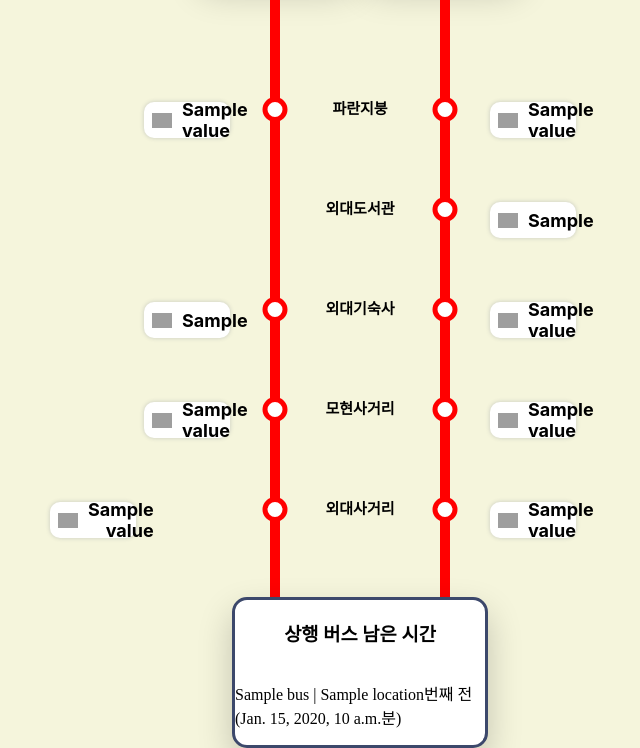
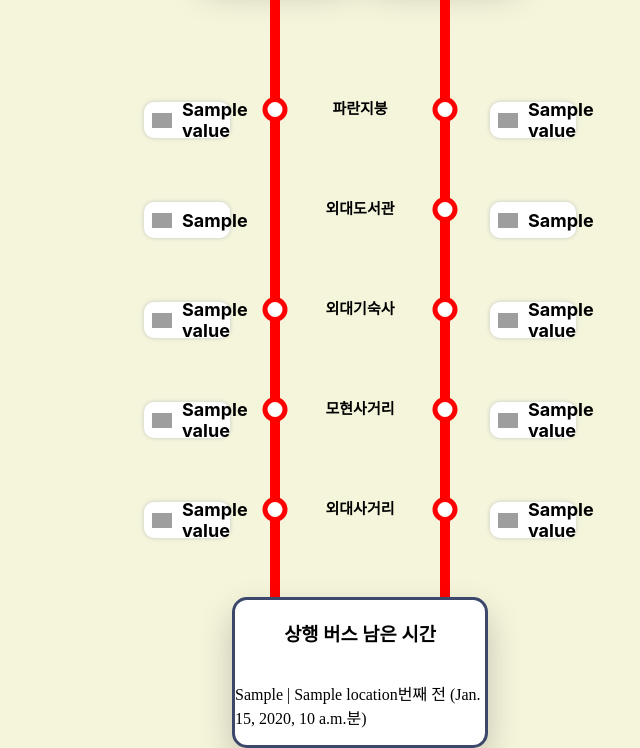
Before and after one commit to leestana01/Hufs_BusTime, a Django app: template bustimeline/UpBus/templates/bus_list.html in a window 1280 px wide. Shown: the part 255-1003 px from the top of the page, without its empty margins (280-920 px from the left). Run offline with Django 4.2, Linux system fonts and the light colour scheme; the template is opened without the code that fills it: most values are stand-ins (such as "Sample title", 1, 10 or a date in 2020); some libraries are stand-ins or nearby versions; some web fonts are replaced.

Commit message:
변경사항 반영

```diff
--- a/bustimeline/UpBus/templates/bus_list.html
+++ b/bustimeline/UpBus/templates/bus_list.html
@@ -243,7 +243,15 @@
 
                 <!--두번째 단락(도서관 부분)-->
                 <div class="div_center_red_station_red" id="big DIV2">
-                    <div class="bus-updiv-style"></div>
+
+                    <div class="bus-updiv-style" style="justify-content: right;">
+                        {% for value in downList.1 %}
+                        <div class="bus-div-style">
+                            <img class="bus-img">
+                            <p>{{ value }}</p>
+                        </div>
+                        {% endfor %}
+                    </div>
 
                     <div style="display: flex">
                         <div class="column">
@@ -276,7 +284,7 @@
                 <div class="div_center_red_station_red" id="big DIV3">
 
                     <div class="bus-updiv-style" style="justify-content: right;">
-                        {% for value in downList.1 %}
+                        {% for value in downList.2 %}
                         <div class="bus-div-style">
                             <img src="/static/bus.svg" class="bus-img">
                             {{ value }}
@@ -316,7 +324,7 @@
                 <div class="div_center_red_station_red" id="big DIV4">
 
                     <div class="bus-updiv-style" style="justify-content: right;">
-                        {% for value in downList.2 %}
+                        {% for value in downList.3 %}
                         <div class="bus-div-style">
                             <img src="/static/bus.svg" class="bus-img">
                             {{ value }}
@@ -340,12 +348,11 @@
                         </div>
                     </div>
 
-                    <div class="bus-updiv-style" style="text-align:start;">
+                    <div class="bus-updiv-style" style="justify-content: left;">
                         {% for value in upList.3 %}
-                        <div style="display: flex; display:inline-block">
-                            <span class="bus-div-style">
-                                <img src="/static/bus.svg" class="bus-img">
-                                {{ value }}</span>
+                        <div class="bus-div-style">
+                            <img src="/static/bus.svg" class="bus-img">
+                            {{ value }}
                         </div>
                         {% endfor %}
                     </div>
@@ -356,12 +363,11 @@
 
                 <div class="div_center_red_station_red" id="big DIV5">
 
-                    <div class="bus-updiv-style" style="text-align:end;">
-                        {% for value in downList.3 %}
-                        <div style="display: flex; display:inline-block">
-                            <span class="bus-div-style">
-                                <img src="/static/bus.svg" class="bus-img">
-                                {{ value }}</span>
+                    <div class="bus-updiv-style" style="justify-content: right;">
+                        {% for value in downList.4 %}
+                        <div class="bus-div-style">
+                            <img src="/static/bus.svg" class="bus-img">
+                            {{ value }}
                         </div>
                         {% endfor %}
                     </div>
@@ -382,12 +388,11 @@
                         </div>
                     </div>
 
-                    <div class="bus-updiv-style" style="text-align:start;">
+                    <div class="bus-updiv-style" style="justify-content: left;">
                         {% for value in upList.4 %}
-                        <div style="display: flex; display:inline-block">
-                            <span class="bus-div-style">
-                                <img src="/static/bus.svg" class="bus-img">
-                                {{ value }}</span>
+                        <div class="bus-div-style">
+                            <img src="/static/bus.svg" class="bus-img">
+                            {{ value }}
                         </div>
                         {% endfor %}
                     </div>
@@ -396,8 +401,8 @@
                 <!--여기까지 bid DIV-->
                 <div class="rectangle column" style="width: 250px; height:auto; border:3px solid #3c486b; display:flex;">
                     <h3> 상행 버스 남은 시간</h3>
-                    {% for bus, info in upInfo.items %}
-                    <p>{{bus}} | {{info.location}}번째 전 ({{info.predict_time}}분)</p>
+                    {% for busInfo in upInfo %}
+                    <p>{{busInfo.0}} | {{busInfo.1.location}}번째 전 ({{busInfo.1.predict_time}}분)</p>
                     {% endfor %}
                 </div>
             </div>
```
Also changed, not shown: bustimeline/UpBus/views.py (+6 -3 lines).
